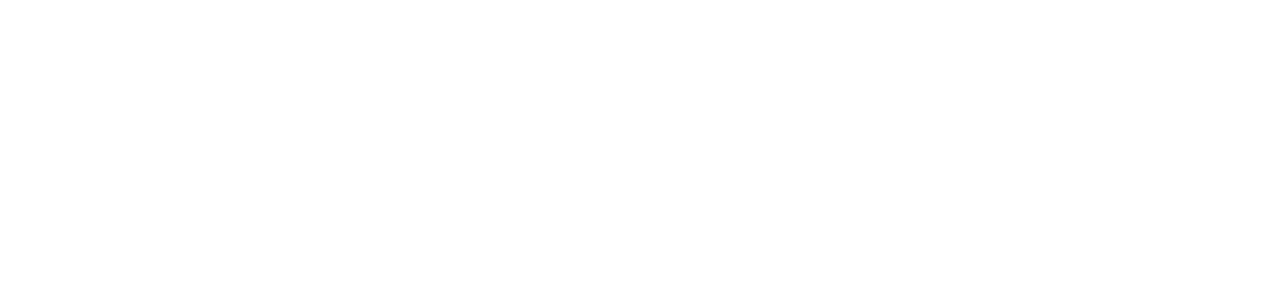
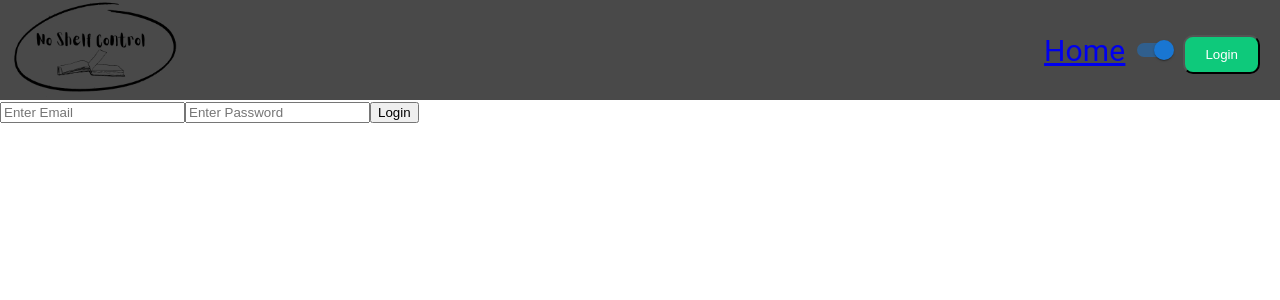
Before and after one commit to Nick-likes-Rust-and-Next/No-Shelf-Control, a React (Vite) app in the folder client/: page /login in a window 1280 px wide. Before the commit this address had no page. Shown: the top 300 px of the page. Built offline with nearby package versions, Linux system fonts and the light colour scheme.

Commit message:
adds login form/page

```diff
--- a/client/src/App.jsx
+++ b/client/src/App.jsx
@@ -2,12 +2,14 @@
 import { Routes, Route } from "react-router-dom";
 import Layout from "./pages/Layout/layout";
 import Dashboard from "./pages/Dashboard/dashboard";
+import Homepage from "./pages/Homepage/homepage";
+import Login from "./pages/Login/login";
 import { ThemeProvider, createTheme } from "@mui/material/styles";
 import { QueryClient, QueryClientProvider } from "react-query";
+
+
+
 const queryClient = new QueryClient();
-
-import Homepage from "./pages/Homepage/homepage";
-
 function App() {
   const [mode, setMode] = useState(true);
   const theme = createTheme({
@@ -26,19 +28,17 @@
       <ThemeProvider theme={theme}>
         <QueryClientProvider client={queryClient}>
           <Routes>
-            <Route path="/" element={<Layout themeSwitch={changeTheme} />}>
+            <Route path="/" element={<Layout themeSwitch={changeTheme}/>}>
+              <Route index element={<Homepage />}/>
+            </Route>
+            <Route path="/login" element={<Layout themeSwitch={changeTheme} />}>
+              <Route index element={<Login />}/>
+            </Route>
+            <Route path="/dashboard" element={<Layout themeSwitch={changeTheme} />}>
               <Route index element={<Dashboard />} />
             </Route>
           </Routes>
         </QueryClientProvider>
-        <Routes>
-          <Route path="/" element={<Layout themeSwitch={changeTheme}/>}>
-            <Route index element={<Homepage />}/>
-          </Route>
-          <Route path="/dashboard" element={<Layout themeSwitch={changeTheme} />}>
-            <Route index element={<Dashboard />} />
-          </Route>
-        </Routes>
       </ThemeProvider>
     </>
   );
--- a/client/src/components/Navbar/Navbar.jsx
+++ b/client/src/components/Navbar/Navbar.jsx
@@ -5,17 +5,17 @@
 import Switch from "@mui/material/Switch";
 
 function Navbar(props) {
-  let isLoggedIn = true;
+  let isLoggedIn = false;
 
   function LoginButton({ isLoggedIn }) {
     return isLoggedIn ? (
-      <form action="/" method="post">
+      <NavLink to='/'>
         <button>Logout</button>
-      </form>
+      </NavLink>
     ) : (
-      <form action="/" method="post">
+      <NavLink to='/login'>
         <button>Login</button>
-      </form>
+      </NavLink>
     );
   }
 
@@ -27,10 +27,12 @@
         <img src="/images/NoShelfControl.png" alt="webpage banner" />
       </Link>
       <nav>
+        <NavLink to='/'>
+          <a>Home</a>
+        </NavLink>
         <Switch defaultChecked onClick={props.themeSwitch} />
-        <NavLink exact="true" activeclassname="active" to="/">
-          <LoginButton isLoggedIn={isLoggedIn} />
-        </NavLink>
+        <LoginButton isLoggedIn={isLoggedIn} />
+
       </nav>
     </div>
   );
--- a/client/src/components/Navbar/Navbar.scss
+++ b/client/src/components/Navbar/Navbar.scss
@@ -17,13 +17,16 @@
         align-items: center;
 
         button {
-            position: absolute;
-            right: 100px;
-            top: 35px;
-            background: #777;
-            padding: 5px 15px;
-            border-radius: 5px;
+            background: #0ec97b;
+            padding: 10px 20px;
+            border-radius: 10px;
             color: white;
+
+            button:hover {
+                background: white;
+                color: #0ec97b;
+                cursor: pointer;
+            }
         }
     }
 }
--- /dev/null
+++ b/client/src/pages/Login/login.jsx
@@ -0,0 +1,17 @@
+import React from 'react'
+
+function Login() {
+  return (
+    <div className='page'>
+        <div className='login-form-container'>
+            <form action='/api/user/id' method='post'>
+                <input type='email' placeholder='Enter Email' name='email' required/>
+                <input type='password' placeholder='Enter Password' name='password' required/>
+                <button type='submit'>Login</button>
+            </form>
+        </div>
+    </div>
+  )
+}
+
+export default Login;
```
